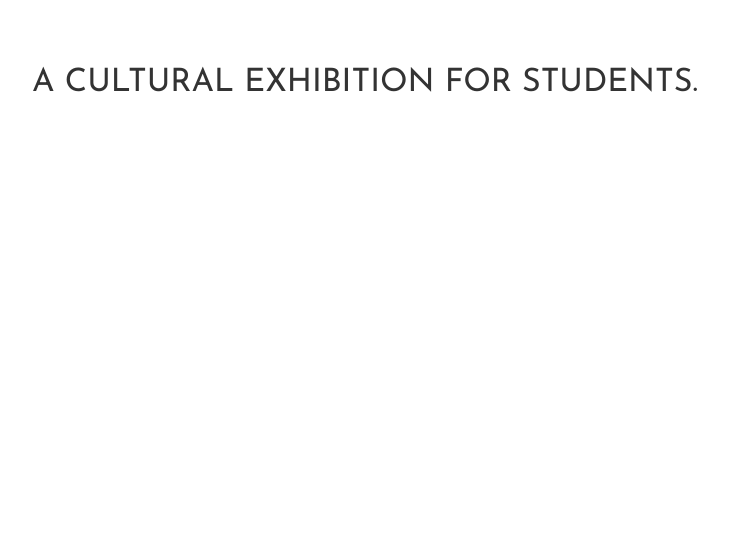
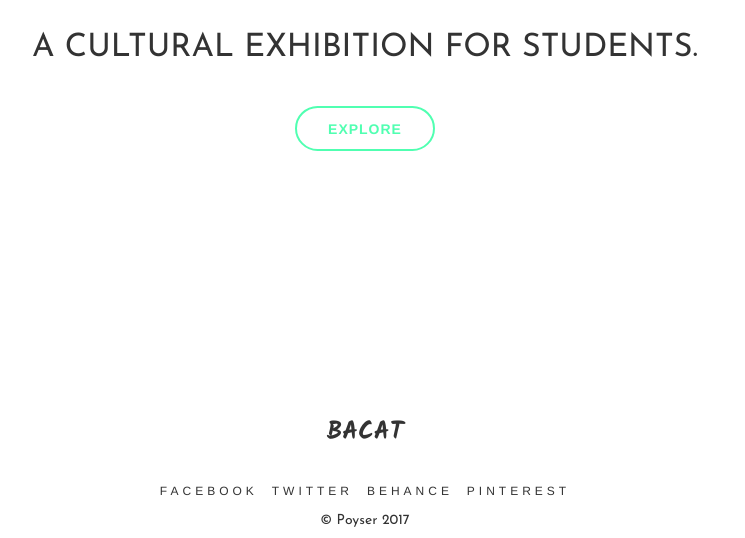
Before and after one commit to htkcodes/BACAT, a plain HTML site: page index.html in a window 1280 px wide. Shown: the part 430-968 px from the top of the page, 275-1020 px from the left. Before the commit the page ends 800 px from the top, so only its background shows below. Drawn offline with nearby package versions, Linux system fonts and the light colour scheme.

Commit message:
front page completed without menu responsvie

```diff
--- a/index.html
+++ b/index.html
@@ -70,6 +70,7 @@
 
 
     </div><!-- /.container -->
+    <div class="main-wrap" style="height:774px">
     <div class="v-align">
     <div class="container">
 
@@ -79,12 +80,33 @@
       <div class="intro">
         <p>WELCOME TO BACAT,<br>a cultural exhibition for students.</p>
       </div>
+      <div class="btn-wrap"><button type="button"  class="explore" name="button"></button></div>
       </div>
       </div>
       </section>
 
     </div>
     </div>
+    </div>
+    <footer class="foot">
+      <div class="container">
+        <div class="row"><article class="col-md-12">
+          <p class="foot-logo">bacat</p>
+        </article></div>
+        <div class="row"><article class="col-md-12">
+          <div class="divider m-x-auto"></div>
+          <ul id="foot-menu-social" class="social">
+            <li><a href="">FACEBOOK</a></li>
+            <li><a href="">TWITTER</a></li>
+            <li><a href="">BEHANCE</a></li>
+            <li><a href="">PINTEREST</a></li>
+          </ul>
+        </article></div>
+        <div class="row"><article class="col-md-12">
+          <p class="copyright">© Poyser 2017</p>
+        </article></div>
+      </div>
+    </footer>
     <!-- jQuery first, then Bootstrap JS. -->
     <script src="https://ajax.googleapis.com/ajax/libs/jquery/2.1.4/jquery.min.js"></script>
     <script src="https://maxcdn.bootstrapcdn.com/bootstrap/4.0.0-alpha.2/js/bootstrap.min.js" integrity="sha384-vZ2WRJMwsjRMW/8U7i6PWi6AlO1L79snBrmgiDpgIWJ82z8eA5lenwvxbMV1PAh7" crossorigin="anonymous"></script>
--- a/sass/main.scss
+++ b/sass/main.scss
@@ -388,4 +388,67 @@ padding: 8px;
 
 
 }
+.btn-wrap{
+  text-align: center;
+  button {
+  outline:none;
+  height: 45px;
+  text-align: center;
+  width: 140px;
+  border-radius:40px;
+  background: #fff;
+  border: 2px solid $green;
+  color:$green;
+  letter-spacing:1px;
+  text-shadow:0;
+  font:{
+    size:14px;
+    weight:bold;
+  }
+  cursor: pointer;
+  transition: all 0.25s ease;
+  &:hover {
+    color:white;
+    background: $green;
+  }
+  &:active {
+    //letter-spacing: 2px;
+    letter-spacing: 2px ;
+  }
+  &:after {
+    content:"EXPLORE";
+  }
 }
+}
+}
+
+.foot{
+  .foot-logo{
+    text-align: center;
+    font-family: $kal;
+font-size: 1.8em;
+text-transform: uppercase;
+  }
+  .social{
+    text-align: center;
+    list-style: none;
+    padding: 0;
+    margin-top: 20px;
+    li{
+      display: inline-block;
+      margin-left: 5px;
+      margin-right: 5px;
+      a{
+        color: inherit;
+        text-transform: uppercase;
+        letter-spacing: 4px;
+        font-size: 12px;
+        line-height: 19px;
+      }
+    }
+  }
+  .copyright{
+    font-family: $jos;
+    text-align: center;
+  }
+}
```
Also changed, not shown: css/main.css, 1 other file.
